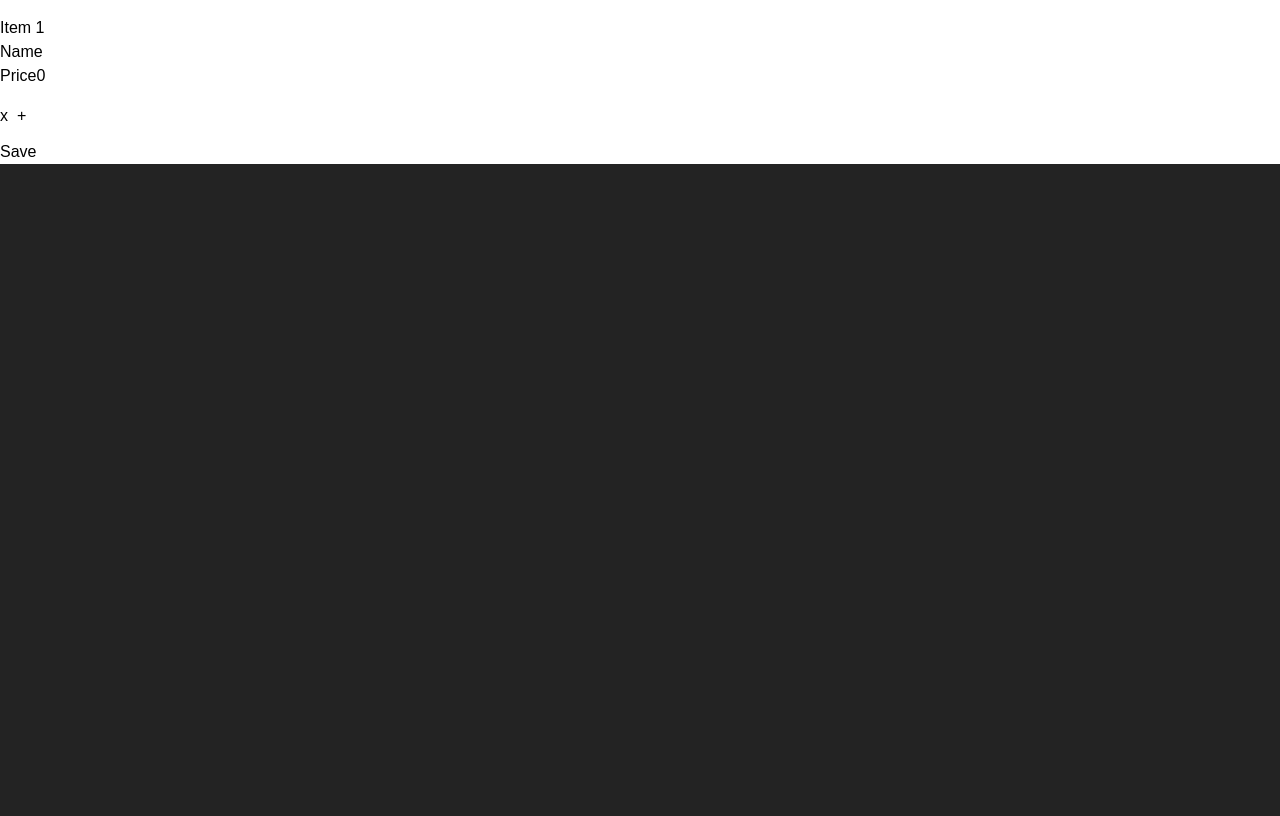
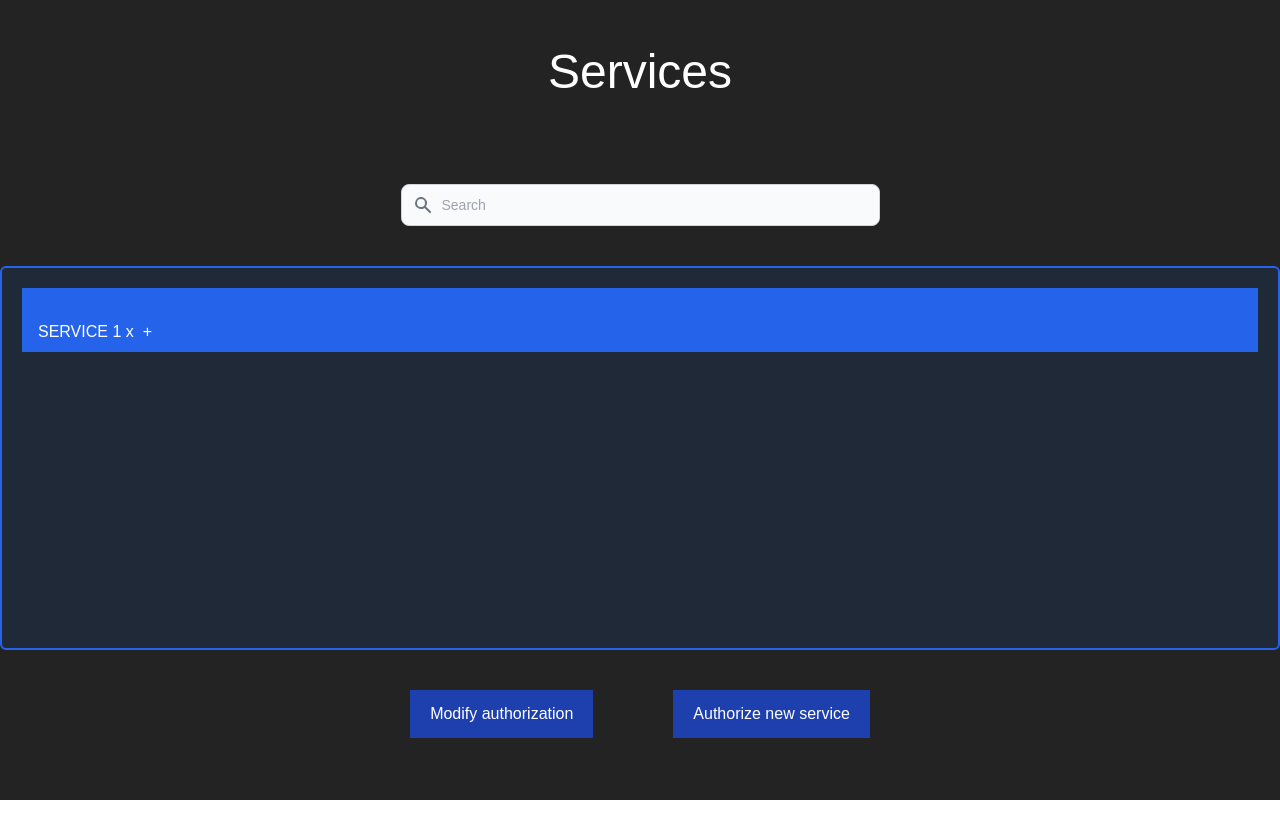
Before and after one commit to PrivTap/PrivTap, a Vue app in the folder frontend/: page /test in a window 1280 px wide. Built offline with nearby package versions, Linux system fonts and the light colour scheme.

Commit message:
Logics test [develop]

```diff
--- a/frontend/src/views/test.vue
+++ b/frontend/src/views/test.vue
@@ -1,5 +1,5 @@
 
-<!-- <template>
+<template>
     <div>
       <h1 class="text-5xl text-white text-center py-12">Services</h1>
 
@@ -34,12 +34,16 @@
 
       </form>
 
-      <div
-        class="container mx-auto grid grid-cols-1 bg-gray-800 rounded-md px-5 py-5 border-2 border-blue-600 gap-4 overflow-y-scroll h-96 overscroll-auto"
-      >
-        <div class="text-white px-4 bg-blue-600 w-full py-5">
-          SERVICE 1...
-          <button class="float-right" @click="removeRow(index)">
+      <div class="container mx-auto bg-gray-800 gap-4 rounded-md px-5 py-5 border-2 border-blue-600 overflow-y-scroll h-96 overscroll-auto">
+
+
+        <div class="space-y-5">
+
+
+
+        <div v-for="item,index in form" :key="item" class="text-white px-4 py-8 h-10 bg-blue-600 w-full">
+          SERVICE {{ index+1 }}
+          <!-- <button class="float-right">
             <svg
               xmlns="http://www.w3.org/2000/svg"
               fill="none"
@@ -54,104 +58,14 @@
                 d="M9.75 9.75l4.5 4.5m0-4.5l-4.5 4.5M21 12a9 9 0 11-18 0 9 9 0 0118 0z"
               />
             </svg>
-          </button>
-        </div>
-        <div class="text-white px-4 bg-blue-600 w-full py-5">
-          SERVICE 2...
-          <button class="float-right">
-            <svg
-              xmlns="http://www.w3.org/2000/svg"
-              fill="none"
-              viewBox="0 0 24 24"
-              stroke-width="2.0"
-              stroke="white"
-              class="w-6 h-6"
-            >
-              <path
-                stroke-linecap="round"
-                stroke-linejoin="round"
-                d="M9.75 9.75l4.5 4.5m0-4.5l-4.5 4.5M21 12a9 9 0 11-18 0 9 9 0 0118 0z"
-              />
-            </svg>
-          </button>
-        </div>
-        <div class="text-white px-4 bg-blue-600 w-full py-5">
-          SERVICE 3...
-          <button class="float-right">
-            <svg
-              xmlns="http://www.w3.org/2000/svg"
-              fill="none"
-              viewBox="0 0 24 24"
-              stroke-width="2.0"
-              stroke="white"
-              class="w-6 h-6"
-            >
-              <path
-                stroke-linecap="round"
-                stroke-linejoin="round"
-                d="M9.75 9.75l4.5 4.5m0-4.5l-4.5 4.5M21 12a9 9 0 11-18 0 9 9 0 0118 0z"
-              />
-            </svg>
-          </button>
-        </div>
-        <div class="text-white px-4 bg-blue-600 w-full py-5">
-          SERVICE 4...
-          <button class="float-right">
-            <svg
-              xmlns="http://www.w3.org/2000/svg"
-              fill="none"
-              viewBox="0 0 24 24"
-              stroke-width="2.0"
-              stroke="white"
-              class="w-6 h-6"
-            >
-              <path
-                stroke-linecap="round"
-                stroke-linejoin="round"
-                d="M9.75 9.75l4.5 4.5m0-4.5l-4.5 4.5M21 12a9 9 0 11-18 0 9 9 0 0118 0z"
-              />
-            </svg>
-          </button>
-        </div>
-        <div class="text-white px-4 bg-blue-600 w-full py-5">
-          SERVICE 5...
-          <button class="float-right">
-            <svg
-              xmlns="http://www.w3.org/2000/svg"
-              fill="none"
-              viewBox="0 0 24 24"
-              stroke-width="2.0"
-              stroke="white"
-              class="w-6 h-6"
-            >
-              <path
-                stroke-linecap="round"
-                stroke-linejoin="round"
-                d="M9.75 9.75l4.5 4.5m0-4.5l-4.5 4.5M21 12a9 9 0 11-18 0 9 9 0 0118 0z"
-              />
-            </svg>
-          </button>
-        </div>
-        <div class="text-white px-4 bg-blue-600 w-full py-5">
-          SERVICE 6...
-          <button class="float-right">
-            <svg
-              xmlns="http://www.w3.org/2000/svg"
-              fill="none"
-              viewBox="0 0 24 24"
-              stroke-width="2.0   "
-              stroke="white"
-              class="w-6 h-6"
-            >
-              <path
-                stroke-linecap="round"
-                stroke-linejoin="round"
-                d="M9.75 9.75l4.5 4.5m0-4.5l-4.5 4.5M21 12a9 9 0 11-18 0 9 9 0 0118 0z"
-              />
-            </svg>
-          </button>
+          </button> -->
+          <button type="button" class="btn btn-danger btn-sm" @click="removeRow(index)">x</button>&nbsp;
+          <button type="button" class="btn btn-success btn-sm" @click="addRow">+</button>
         </div>
       </div>
+    </div>
+
+
 
       <div class="flex flex-row justify-center py-10 space-x-20">
         <button type="button" class="px-5 py-3 bg-blue-800 text-white">
@@ -167,8 +81,53 @@
 
 
 
+  <script>
+  import { reactive } from 'vue'
+  import axios from 'axios'
+  export default {
+    name: 'HelloWorld',
+    setup(){
+      const form = reactive([
+        { name : '', price: 0}
+      ])
 
-<script type lang="ts">
+
+      const removeRow = (index) =>{
+        if(form.length > 1){
+          form.splice(index,1)
+        }
+      }
+
+
+      const addRow = () => {
+      form.push({ name : '', price: 0})
+      }
+
+
+
+    //   const saveItem = () =>{
+    //     // axios
+    //     axios.post('items',form).then(res=>{
+    //       console.log(res);
+    //     })
+    //   }
+
+      return{
+        form,
+        addRow,
+        // saveItem,
+        removeRow
+      }
+    }
+  }
+  </script>
+
+
+
+
+
+
+<!-- <script type lang="ts">
 @import { reactive } from 'vue'
 export default {
 const form = reactive ([
@@ -185,13 +144,26 @@ return {
     removeRow
 }
   </script>
-  <style scoped></style> -->
-  <template>
+  <style scoped></style>  -->
+
+
+
+
+<!-- COMMMMMMMMMMMMMMMMMMMMMMMMMMMMMMMMMMMMMMMMMMMMMMMMMMMMMMMMMMMMMMMMMMM -->
+
+
+
+
+  <!-- <template>
     <div class="container mt-4 bg-white">
      <div class="card">
        <div class="card-body">
+
+
         <div  v-for="item,index in form" :key="item">
             <h3>Item {{ index+1 }}</h3>
+
+
            <div class="row">
              <div class="col-sm-5">
                <label>Name</label>
@@ -208,14 +180,14 @@ return {
            </div>
 
 
-        </div>
-           <button type="button" class="btn btn-success mt-3" @click="saveItem">Save</button>
-       </div>
+        </div> -->
+           <!-- <button type="button" class="btn btn-success mt-3" @click="saveItem">Save</button> -->
+       <!-- </div>
      </div>
     </div>
-  </template>
+  </template> -->
 
-  <script>
+  <!-- <script>
   import { reactive } from 'vue'
   import axios from 'axios'
   export default {
@@ -225,9 +197,6 @@ return {
         { name : '', price: 0}
       ])
 
-      const addRow = () => {
-        form.push({ name : '', price: 0})
-      }
 
       const removeRow = (index) =>{
         if(form.length > 1){
@@ -235,19 +204,26 @@ return {
         }
       }
 
-      const saveItem = () =>{
-        // axios
-        axios.post('items',form).then(res=>{
-          console.log(res);
-        })
+
+      const addRow = () => {
+      form.push({ name : '', price: 0})
       }
+
+
+
+    //   const saveItem = () =>{
+    //     // axios
+    //     axios.post('items',form).then(res=>{
+    //       console.log(res);
+    //     })
+    //   }
 
       return{
         form,
         addRow,
-        saveItem,
+        // saveItem,
         removeRow
       }
     }
   }
-  </script>
+  </script> -->
```
